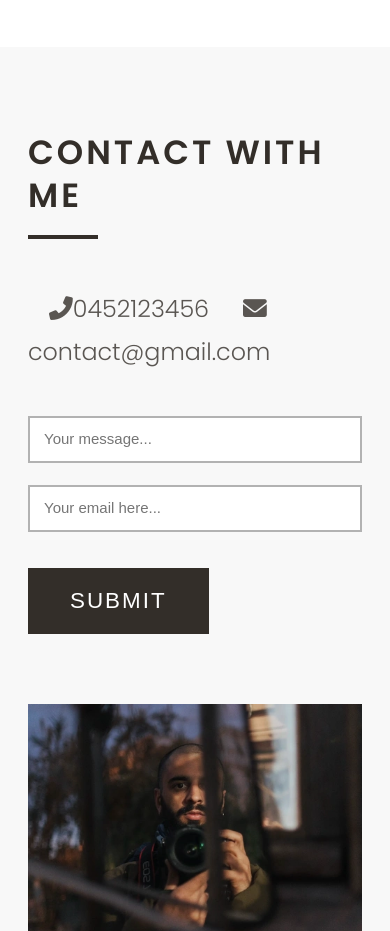
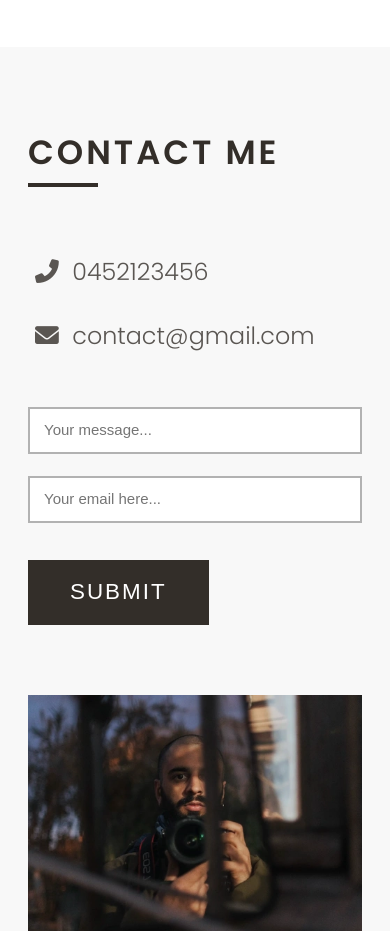
Before and after one commit to Busra-Demirkesen/Photographer, a plain HTML site: page index.html in a window 390 px wide. Shown: the part 7180-8111 px from the top of the page. Drawn offline with nearby package versions, Linux system fonts and the light colour scheme.

Commit message:
Refactor contact section in index.html and update styles in photographer.css

```diff
--- a/index.html
+++ b/index.html
@@ -338,11 +338,24 @@
                             <div class="contact-content flex">
                                 <div class="contact-left">
                                     <div class="title">
-                                        <h2>contact with me</h2>
+                                        <h2>contact me</h2>
                                     </div>
-                                    <a class="lead"><span class="mr-1"></span><i class="fas fa-phone-alt"></i>0452123456</a>
+                                    <div class="contact-info-container">
+                                        <a class="lead" href="tel:0452123456">
+                                            <span class="mr-05">
+                                                <i class="fas fa-phone-alt"></i>
+                                            </span>
+                                            0452123456
+                                        </a>
 
-                                    <a class="lead"><span class="mr-1"></span><i class="fas fa-envelope"></i>contact@gmail.com</a>
+                                        <a class="lead" href="mailto:contact@gmail.com">
+                                            <span class="mr-05">
+                                                <i class="fas fa-envelope"></i>
+                                            </span>
+                                            contact@gmail.com
+                                        </a>
+                                    </div>
+
 
                                     <form action="">
 
--- a/photographer.css
+++ b/photographer.css
@@ -34,6 +34,10 @@ a{
 }
 .mr-1 {
   margin-right: 1rem;
+}
+
+.mr-05 {
+    margin-right: 0.5rem;
 }
 
 .navbar{
@@ -131,7 +135,6 @@ h1,h2,h3{
     font-size: 1.7rem;
     font-weight: 300;
     line-height: 1.8;
-
 }
 
 
@@ -689,6 +692,13 @@ top:-2px;
     max-width:500px;
 }
 
+.contact-info-container {
+    display: flex;
+    justify-content: flex-start;
+    align-items: center;
+    gap: 2rem;
+}
+
 /* İNSTAGRAM*/
 #insta{
     background:linear-gradient(rgba(0,0,0,0.5),rgba(0,0,0,0.3)),url(other-photos/mountain_11zon.webp) center/cover no-repeat fixed;
@@ -928,6 +938,14 @@ top:-2px;
         display:flex;
         background-color:rgb(15, 15, 15);
     }
+
+    .contact-info-container {
+        display: flex;
+        flex-direction: column;
+        justify-content: flex-start;
+        align-items: flex-start;
+        gap: 0.5rem;
+    }
     .footer-content ul {
       padding-left: 0;
     }
```
